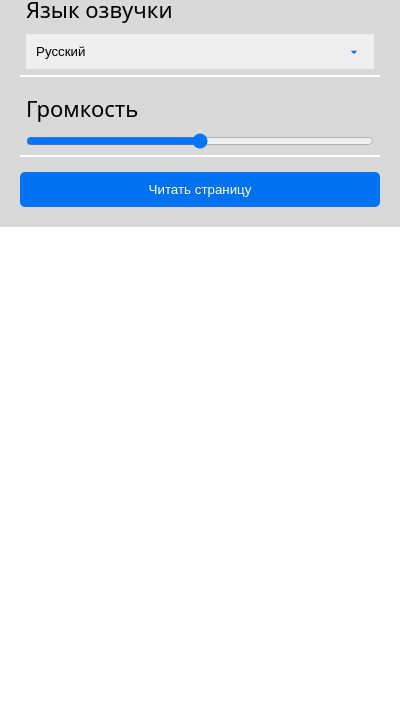
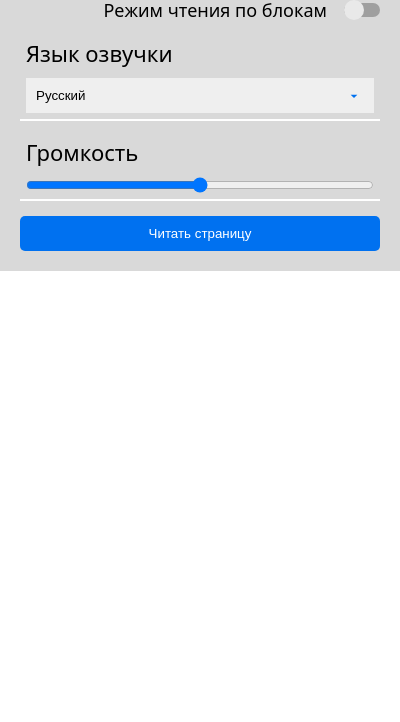
Before and after one commit to ThisIsPavel/anagnost, a browser extension: page src/popup/index.html in a window 400 px wide. Shown: the part 122-844 px from the top of the page. Drawn offline with Linux system fonts and the light colour scheme; files whose address does not match are found by name.

Commit message:
style: create a read mode switch

```diff
--- a/src/popup/index.html
+++ b/src/popup/index.html
@@ -12,6 +12,11 @@
         <img src="./assets/art.svg" alt="SVG Image" class="reader__svg-image" />
       </header>
       <div class="reader__body">
+        <label class="reader__checkbox">
+          <input type="checkbox" class="checkbox" />
+          <span class="checkbox__switcher"></span>
+          <span class="checkbox__inner">Режим чтения по блокам</span>
+        </label>
         <div class="reader__settings">
           <label class="reader__label"
             >Язык озвучки
--- a/src/popup/style.css
+++ b/src/popup/style.css
@@ -44,6 +44,56 @@ body {
 
 .reader__body {
   padding: 20px;
+}
+
+.reader__checkbox {
+  position: relative;
+  display: flex;
+  flex-direction: row-reverse;
+  align-items: center;
+  gap: 17px;
+  padding: 10px 0;
+  font-size: 18px;
+}
+
+.checkbox__switcher {
+  position: relative;
+  display: inline-block;
+  width: 36px;
+  height: 14px;
+  background: #9f9f9f;
+  border-radius: 20px;
+  cursor: pointer;
+}
+
+.checkbox__switcher::before {
+  content: "";
+  display: inline-block;
+  width: 20px;
+  height: 20px;
+  position: absolute;
+  top: -3px;
+  left: 0;
+  background: #e9e9e9;
+  border-radius: 50%;
+  transition: 0.2s;
+}
+
+.checkbox {
+  display: block;
+  position: absolute;
+  width: 0;
+  height: 0;
+  opacity: 0;
+}
+
+.reader__checkbox .checkbox:checked ~ .checkbox__switcher {
+  background: var(--primary-color);
+}
+
+.reader__checkbox .checkbox:checked ~ .checkbox__switcher::before {
+  transform: translateX(20px);
+  background: var(--white-text);
 }
 
 .reader__settings {
```
